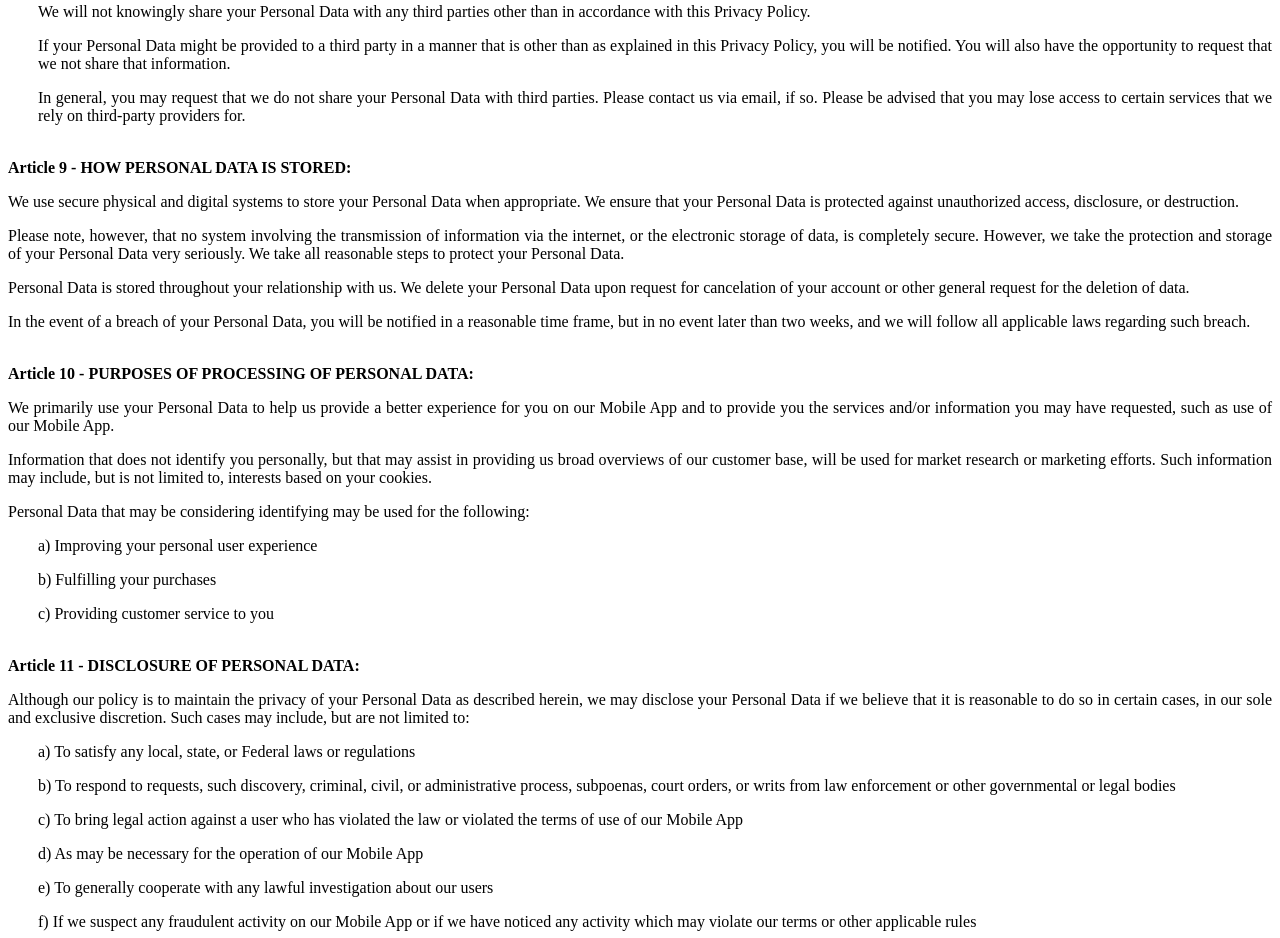
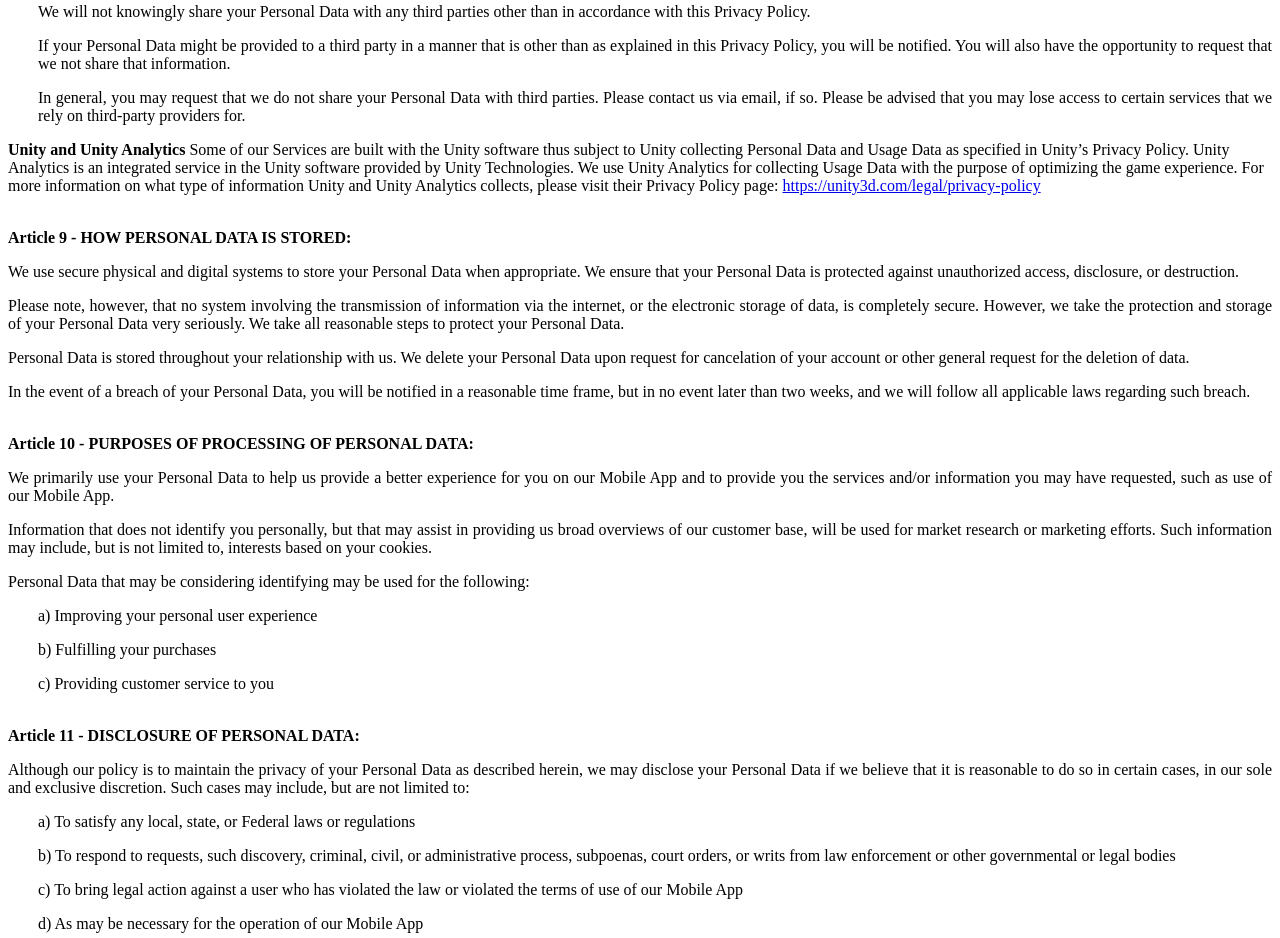
Before and after one commit to Nazarov7mu/nazarov7mu.github.io, a plain HTML site: page neon-hero/privacy_policy.html in a window 1280 px wide. Shown: the part 3177-4115 px from the top of the page. Drawn offline with Linux system fonts and the light colour scheme.

Commit message:
Privacy policy update

```diff
--- a/neon-hero/privacy_policy.html
+++ b/neon-hero/privacy_policy.html
@@ -98,6 +98,13 @@
 <p style="text-align: justify; padding-left: 30px;">We will not knowingly share your Personal Data with any third parties other than in accordance with this Privacy Policy.</p>
 <p style="text-align: justify; padding-left: 30px;">If your Personal Data might be provided to a third party in a manner that is other than as explained in this Privacy Policy, you will be notified. You will also have the opportunity to request that we not share that information.</p>
 <p style="text-align: justify; padding-left: 30px;">In general, you may request that we do not share your Personal Data with third parties. Please contact us via email, if so. Please be advised that you may lose access to certain services that we rely on third-party providers for.</p>
+ <strong>Unity and Unity Analytics</strong>
+
+Some of our Services are built with the Unity software thus subject to Unity collecting Personal Data and Usage Data as specified in Unity’s Privacy Policy.
+
+Unity Analytics is an integrated service in the Unity software provided by Unity Technologies. We use Unity Analytics for collecting Usage Data with the purpose of optimizing the game experience.
+
+For more information on what type of information Unity and Unity Analytics collects, please visit their Privacy Policy page: <a href="https://unity3d.com/legal/privacy-policy">https://unity3d.com/legal/privacy-policy</a>
 <p style="text-align: justify;"><strong><br /> Article 9 - HOW PERSONAL DATA IS STORED:</strong>
 </p>
 <p style="text-align: justify;">We use secure physical and digital systems to store your Personal Data when appropriate. We ensure that your Personal Data is protected against unauthorized access, disclosure, or destruction.</p>
```
